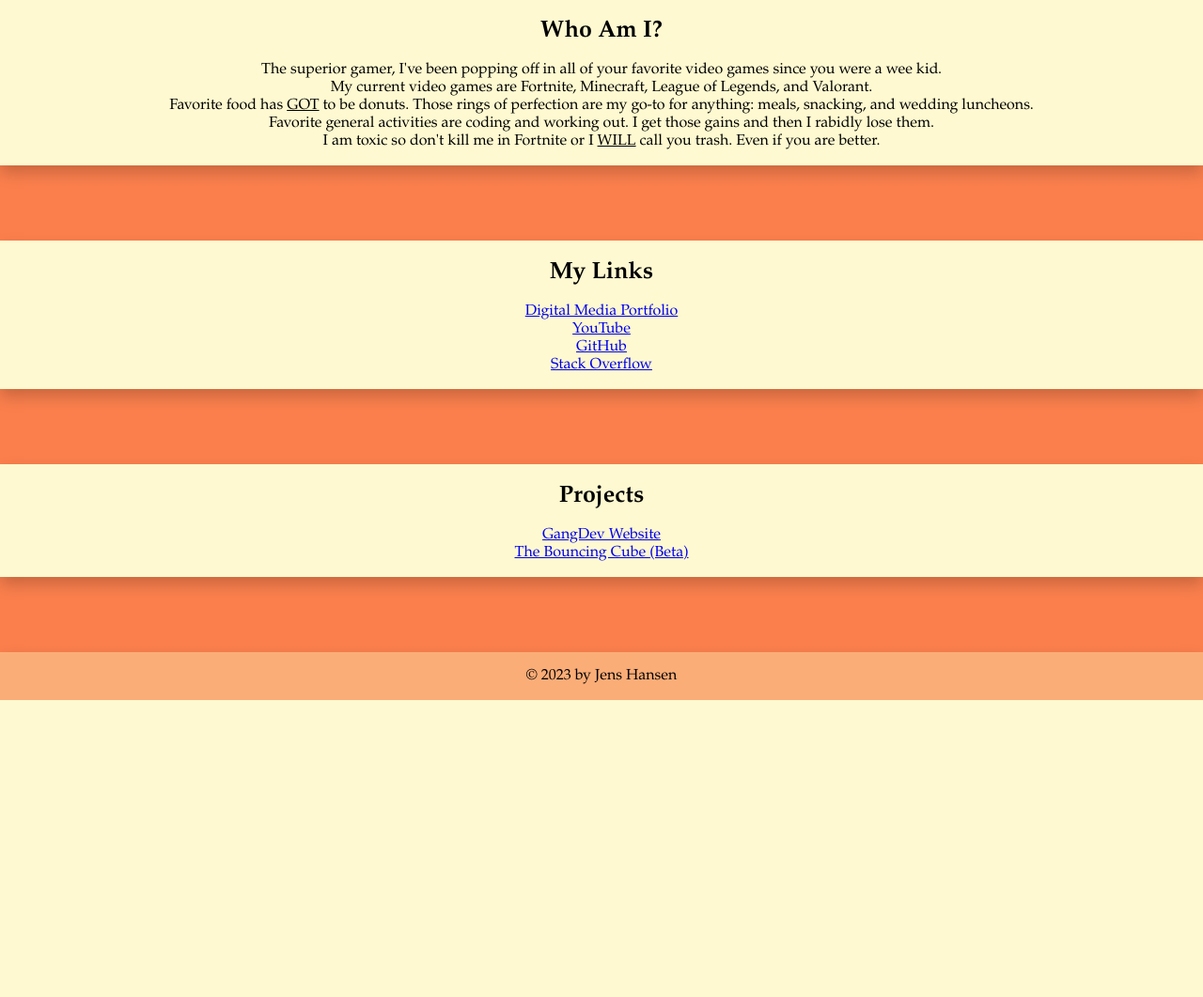
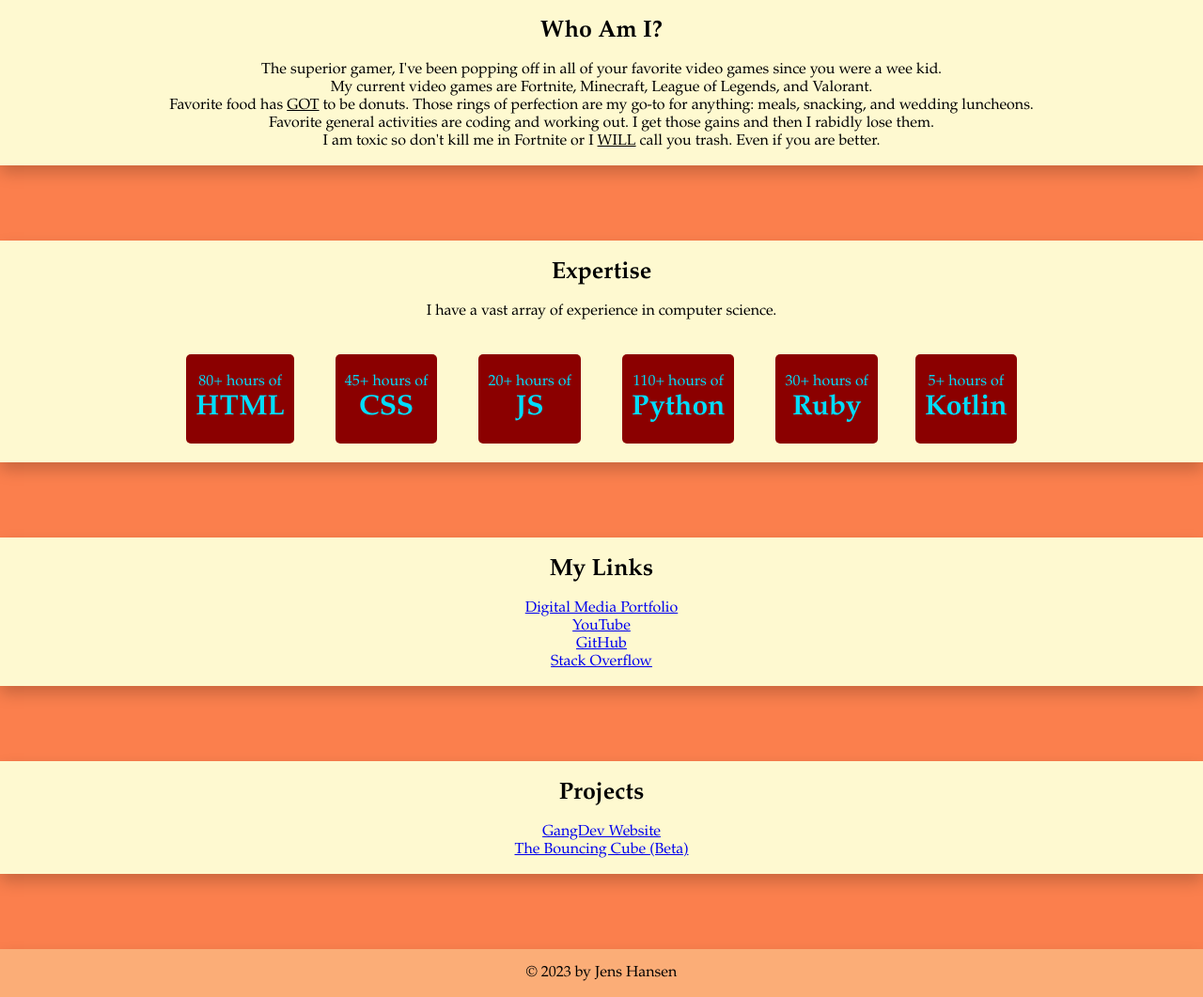
Before and after one commit to Serided/GangDev, a PHP site: page /jens.html in a window 1280 px wide. Shown: the part 213-1274 px from the top of the page at 94% size. Before the commit the page ends 958 px from the top, so only its background shows below. Run offline with PHP 8.4, Linux system fonts and the light colour scheme.

Commit message:
Added expertise for Jens' portfolio. Made it so h2 only in effect inside of sections.

```diff
--- a/css/style.css
+++ b/css/style.css
@@ -49,13 +49,28 @@ h1 {
   margin: 20px;
 }
 
-h2 {
+section h2 {
   font-size: 25px;
+  margin-top: 20px;
+  margin-bottom: 0;
 }
 
-h2,h3,h4,h5,h6 {
-  margin-top: 20px;
-  margin-bottom: 0;
+b {
+  margin: 0;
+  font-size: 30px;
+}
+
+.fnc-crcls {
+  margin: 20px !important;
+  background-color: darkred;
+  color: #01DCFA;
+  box-sizing: content-box !important;
+  display: inline-block;
+  padding-top:20px;
+  padding-bottom: 20px;
+  padding-right: 10px;
+  padding-left: 10px;
+  border-radius: 5px;
 }
 
 .no-m {
@@ -71,6 +86,11 @@ h2,h3,h4,h5,h6 {
 .fullw {
   box-sizing: border-box;
   width: 100%;
+}
+
+.nfullw {
+  box-sizing: content-box !important;
+  width: auto;
 }
 
 /* The navigation bar on the top of the screen */
--- a/jens.html
+++ b/jens.html
@@ -60,11 +60,9 @@
     </h1>
 
     <div class="fullw sect">
-      <section class="fullw">
+      <section>
         <h2>Who Am I?</h2>
-      </section>
-      <section class="fullw">
-        <p class="fullw">
+        <p>
           The superior gamer, I've been popping off in all of your favorite video games since you were a wee kid.<br>
           My current video games are Fortnite, Minecraft, League of Legends, and Valorant.<br>
           Favorite food has <u>GOT</u> to be donuts. Those rings of perfection are my go-to for anything: meals, snacking, and wedding luncheons.<br>
@@ -73,6 +71,43 @@
         </p>
       </section>
     </div>
+
+    <div class="fullw sect spacing">
+      <div>
+        <section>
+          <h2>Expertise</h2>
+          <p>
+            I have a vast array of experience in computer science.
+          </p>
+        </section>
+      </div>
+      <div>
+        <p class="fnc-crcls">
+          80+ hours of<br>
+        <b>HTML</b>
+        </p>
+        <p class="no-m nfullw fnc-crcls">
+          45+ hours of<br>
+          <b>CSS</b>
+        </p>
+        <p class="no-m nfullw fnc-crcls">
+          20+ hours of<br>
+          <b>JS</b>
+        </p>
+        <p class="no-m nfullw fnc-crcls">
+          110+ hours of<br>
+          <b>Python</b>
+        </p>
+        <p class="no-m nfullw fnc-crcls">
+          30+ hours of<br>
+          <b>Ruby</b>
+        <p class="no-m nfullw fnc-crcls">
+          5+ hours of<br>
+          <b>Kotlin</b>
+        </p>
+      </div>
+    </div>
+
 
     <div class="fullw sect spacing">
       <section class="fullw">
```
